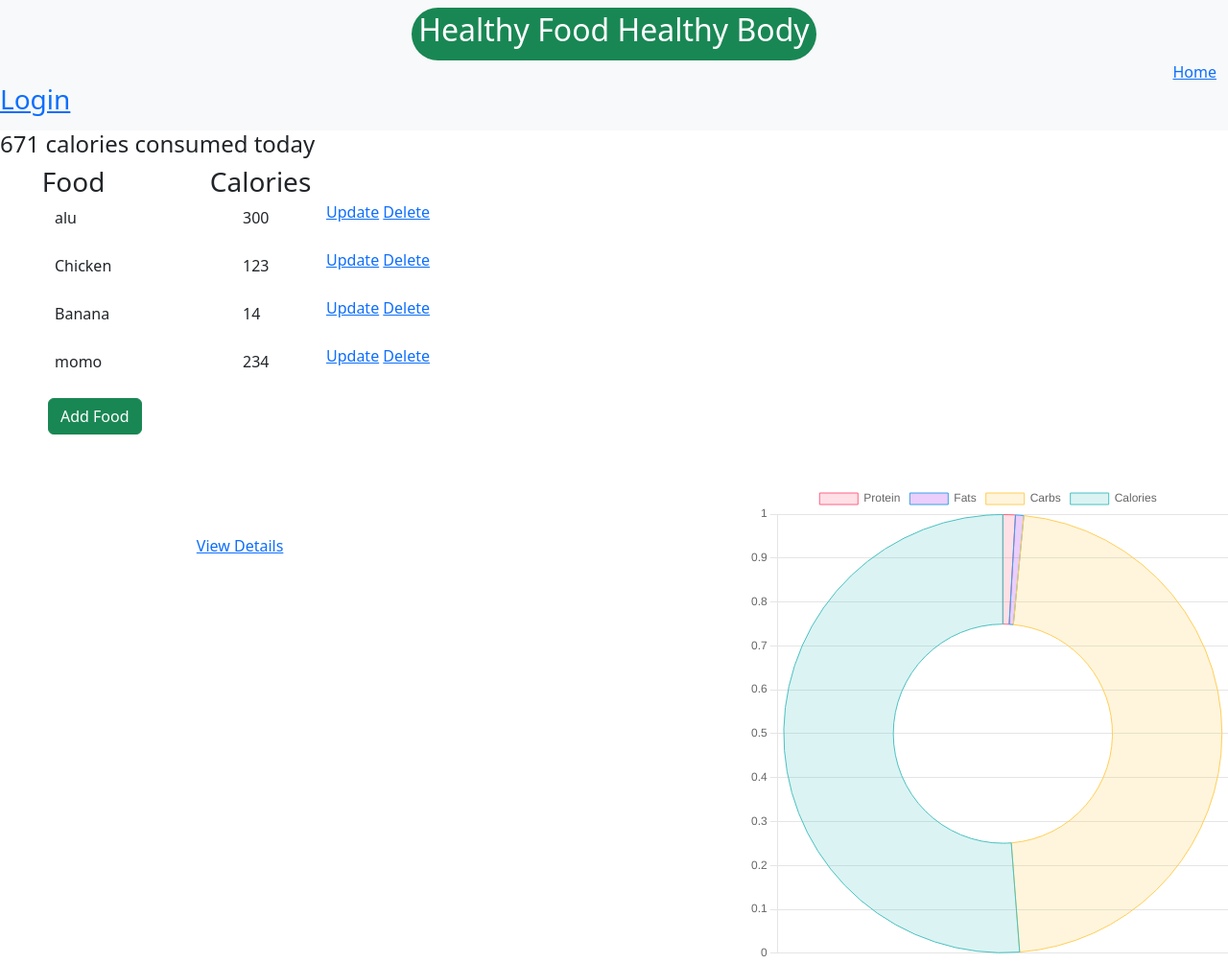
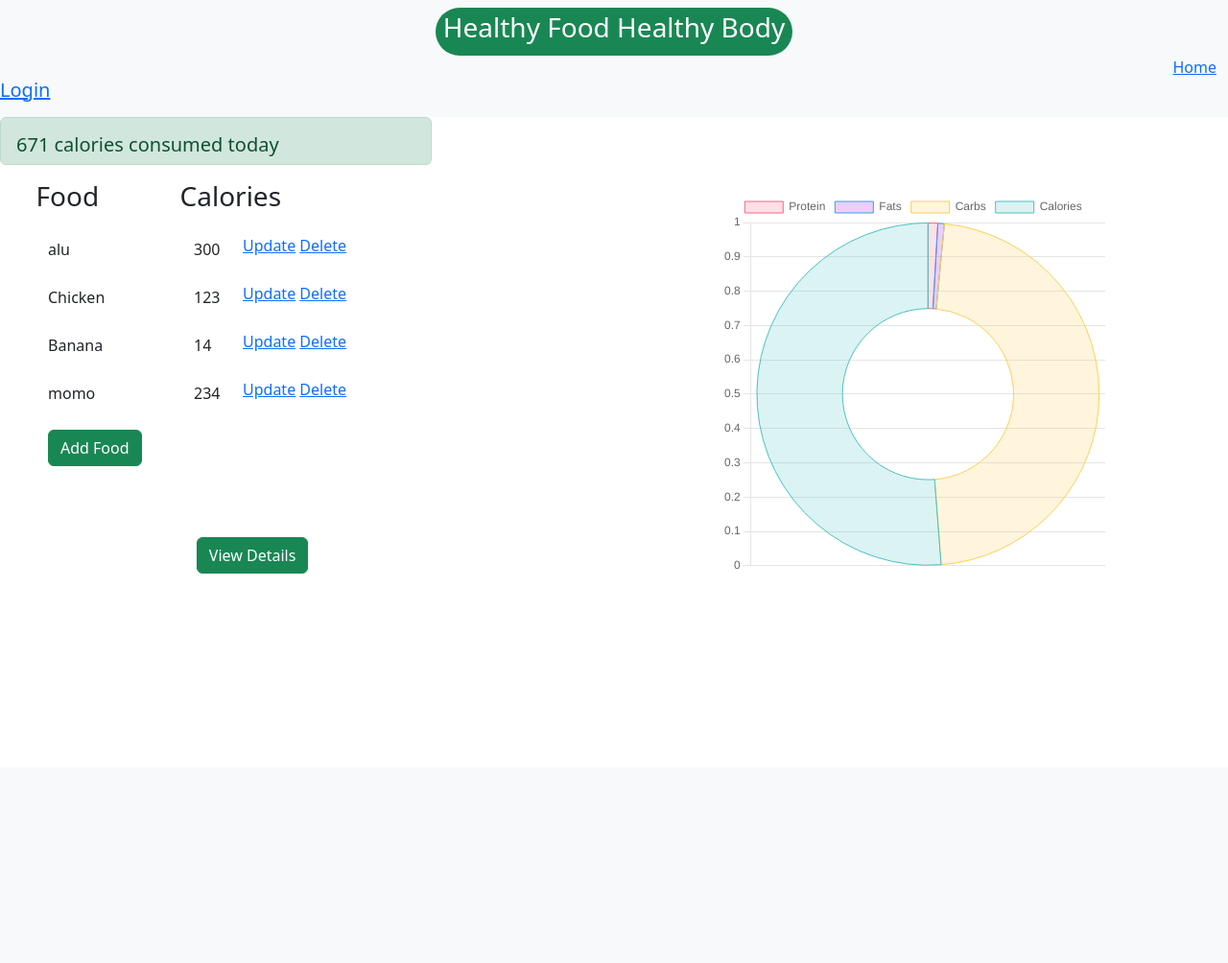
Before and after one commit to PRASUN-SITAULA/Calorie-Counter, a Django app: page / in a window 1280 px wide. Shown: the whole page at 96% size. After the commit the page ends 598 px from the top, so only its background shows below. Run offline with Django 4.2, Linux system fonts and the light colour scheme; data comes from the database, SQL or seed files in the repository; both versions use the stored data as it was after the commit.

Commit message:
Added styling

```diff
--- a/base/static/base/main.css
+++ b/base/static/base/main.css
@@ -1,24 +1,24 @@
 .corners{
-  display: flex;
-  margin: auto;
-  border-radius: 25px;
-  background: #7690ad;
-  width: 500px;
+  border-radius: 30px;
+  background: #80c497;
   height: auto;
+  width: 380px;
+  left: 10%;
 }
 
 .row{
   display: flex;
   margin: auto;
-  float: left;
-  width: 350px;
-  left: 6%;
+  width: 300px;
+  left: 30%;
+  height: 10px;
   justify-content: start;
 }
+
 .row-1{
   display: flex;
   margin: 50px;
-  width: 700px;
+  width: 380px;
   height: auto;
   position: relative;
 }
@@ -31,7 +31,6 @@
   position: relative;
 }
 
-
 .col-3{
   display: flex;
   margin: auto;
@@ -42,19 +41,19 @@
 .cols{
   position: absolute;
   top: 50%;
-  left: 1%;
+  left: 0%;
 }
 
 .cols1{
   position: absolute;
   top: 50%;
-  left: 29%;
+  left: 40%;
 }
 .up{
   position: absolute;
-  top: 54%;
-  left: 45%;
-  margin: -3px 0 0 -25px;
+  top: 50%;
+  left: 60%;
+  margin: -1px 0 0 -25px;
 }
 .details{
   position: absolute;
@@ -62,3 +61,22 @@
   left: 16%;
 
 }
+
+.chart-container{
+  display: flex;
+  margin: auto;
+  float: right;
+  width: 400px;
+}
+#myChart{
+  position: absolute;
+  top: 25%;
+  right: 10%;
+}
+
+.alert-success{
+  display: flex;
+  width: 450px;
+  height: 50px;
+
+}
--- a/base/templates/base/home.html
+++ b/base/templates/base/home.html
@@ -1,7 +1,9 @@
 {% extends 'base/navbar.html' %}
 {% block content %}
 
-<h4>{{total_calories}} calories consumed today</h4>
+<div class="alert alert-success" role="alert">
+  <h5>{{total_calories}} calories consumed today</h5>
+</div>
 
 <div class="row">
   <div class="col-3">
@@ -11,6 +13,7 @@
     <h3>Calories</h3>
   </div>
 </div>
+
 {% for food in food_details %}
 <div class="row-1">
   <div class="cols">
@@ -24,14 +27,13 @@
   </div>
 </div>
 {% endfor %}
+
 <div class="row-2">
   <a href="{% url 'add' %}"><button type="submit" class="btn btn-success">Add Food </button></a>
 </div>
 <div class="details">
-       <h6><a href="{% url 'details' %}"> View Details</a></h6>
+  <h6><a href="{% url 'details' %}"><button type="submit" class="btn btn-success">View Details</button></h6></a>
 </div>
-
-
 
 
 
@@ -40,18 +42,10 @@
   <script src="https://cdn.jsdelivr.net/npm/chart.js"></script>
 
   <div class="chart-container">
-  <canvas id="myChart" width="500" heigth="400"></canvas>
+    <canvas id="myChart" width="400" heigth="400"></canvas>
   </div>
 
-  <!-- //Positioning Chart in center -->
-  <style>
-      canvas{
-      margin-bottom: auto;
-      margin-left: auto;
-      position: relative;
-      top: 1px;
-      }
-  </style>
+  <!-- //Positioning Chart -->
 
   <script>
       const ctx = document.getElementById('myChart').getContext('2d');
--- a/base/templates/base/navbar.html
+++ b/base/templates/base/navbar.html
@@ -12,7 +12,7 @@
 <body >
     <nav class="navbar bg-light">
       <div class="container-fluid justify-content-center">
-        <span class="badge rounded-pill text-bg-success"><h2>Healthy Food Healthy Body</h2></span>
+        <span class="badge rounded-pill text-bg-success"><h3>Healthy Food Healthy Body</h3></span>
       </div>
      <div class="container-fluid justify-content-end">
       <a href="{% url 'home' %}">Home</a>
@@ -20,9 +20,9 @@
 
      <div>
         {% if user.is_authenticated %}
-        <h3><a href="{% url 'logout' %}">logout</a></h3>
+        <h5><a href="{% url 'logout' %}">logout</a></h5>
         {% else %}
-        <h3><a href="{% url 'loginpage' %}">Login</a></h3>
+        <h5><a href="{% url 'loginpage' %}">Login</a></h5>
         {% endif %}
      </div>
 
```
Also changed, not shown: db.sqlite3. Lines whose indentation alone changed are shown as unchanged.
